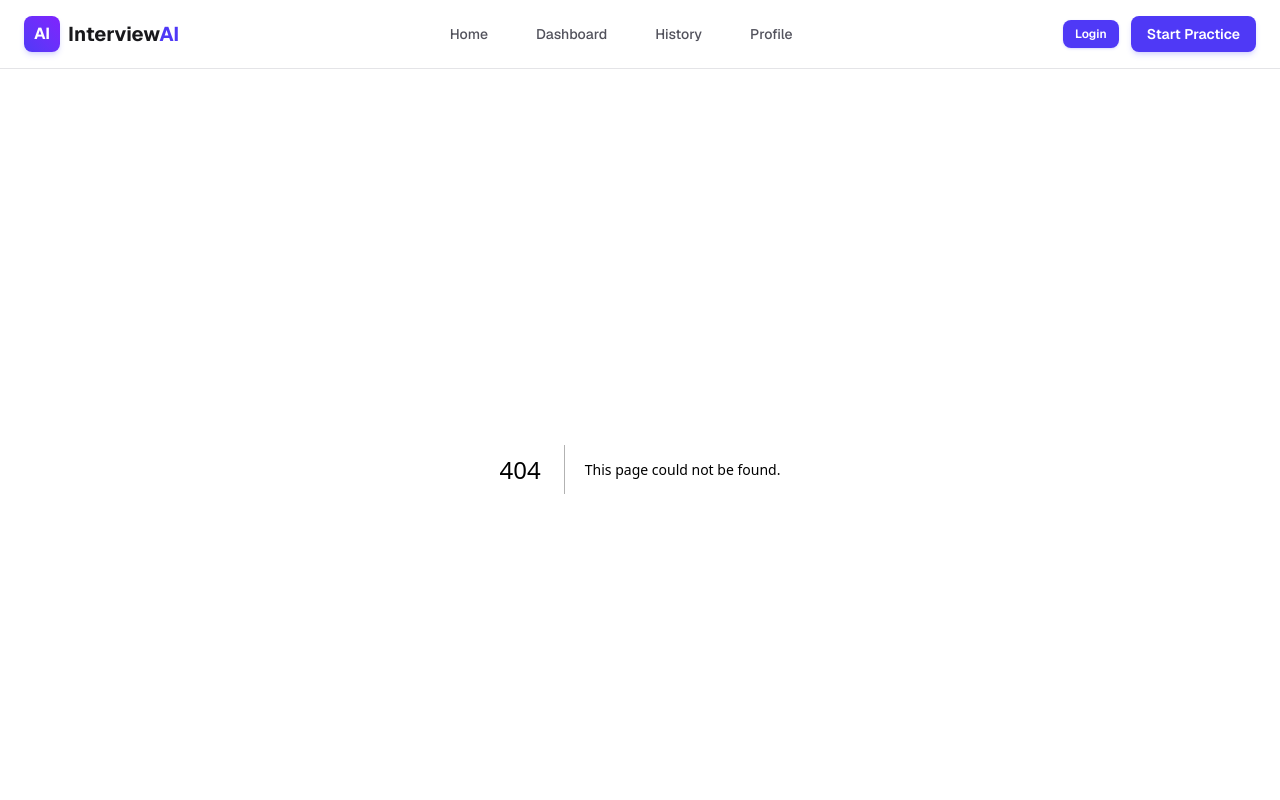
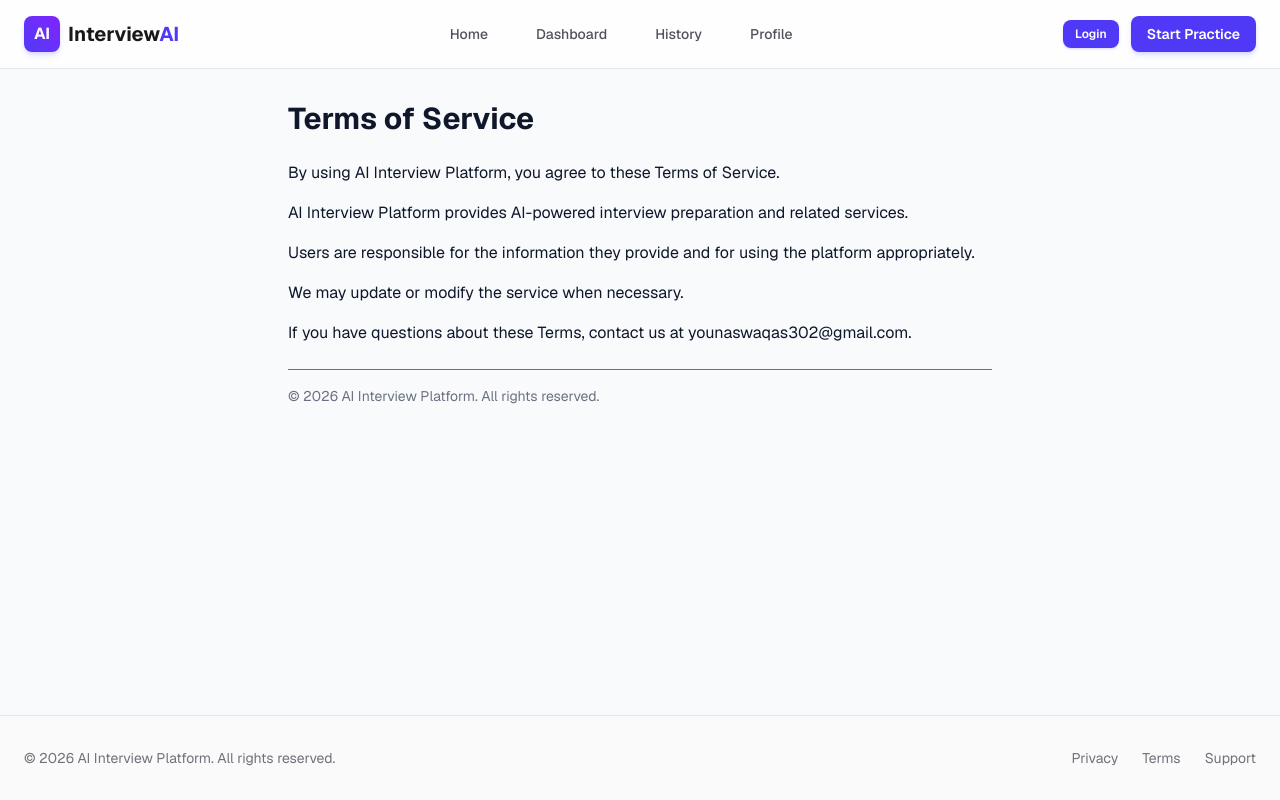
Before and after one commit to Waqasyounas004/ai_interview-system, a Next.js app: page /terms in a window 1280 px wide. Before the commit this address had no page. Shown: the top 800 px of the page. Built offline with nearby package versions, Linux system fonts and the light colour scheme.

Commit message:
Add terms and data deletion pages

```diff
--- /dev/null
+++ b/app/data-deletion/page.tsx
@@ -0,0 +1,21 @@
+export default function DataDeletion() {
+  return (
+    <main className="max-w-3xl mx-auto p-8">
+      <h1 className="text-3xl font-bold mb-6">
+        Data Deletion Instructions
+      </h1>
+
+      <p className="mb-4">
+        If you want your personal information deleted from AI Interview Platform, please contact us at younaswaqas302@gmail.com.
+      </p>
+
+      <p className="mb-6">
+        In your request, please provide the email address associated with your account. We will review your request and delete applicable personal information according to our data retention requirements.
+      </p>
+
+      <footer className="text-sm text-gray-500 border-t pt-4">
+        © 2026 AI Interview Platform. All rights reserved.
+      </footer>
+    </main>
+  );
+}
--- /dev/null
+++ b/app/terms/page.tsx
@@ -0,0 +1,33 @@
+export default function TermsOfService() {
+  return (
+    <main className="max-w-3xl mx-auto p-8">
+      <h1 className="text-3xl font-bold mb-6">
+        Terms of Service
+      </h1>
+
+      <p className="mb-4">
+        By using AI Interview Platform, you agree to these Terms of Service.
+      </p>
+
+      <p className="mb-4">
+        AI Interview Platform provides AI-powered interview preparation and related services.
+      </p>
+
+      <p className="mb-4">
+        Users are responsible for the information they provide and for using the platform appropriately.
+      </p>
+
+      <p className="mb-4">
+        We may update or modify the service when necessary.
+      </p>
+
+      <p className="mb-6">
+        If you have questions about these Terms, contact us at younaswaqas302@gmail.com.
+      </p>
+
+      <footer className="text-sm text-gray-500 border-t pt-4">
+        © 2026 AI Interview Platform. All rights reserved.
+      </footer>
+    </main>
+  );
+}
```
